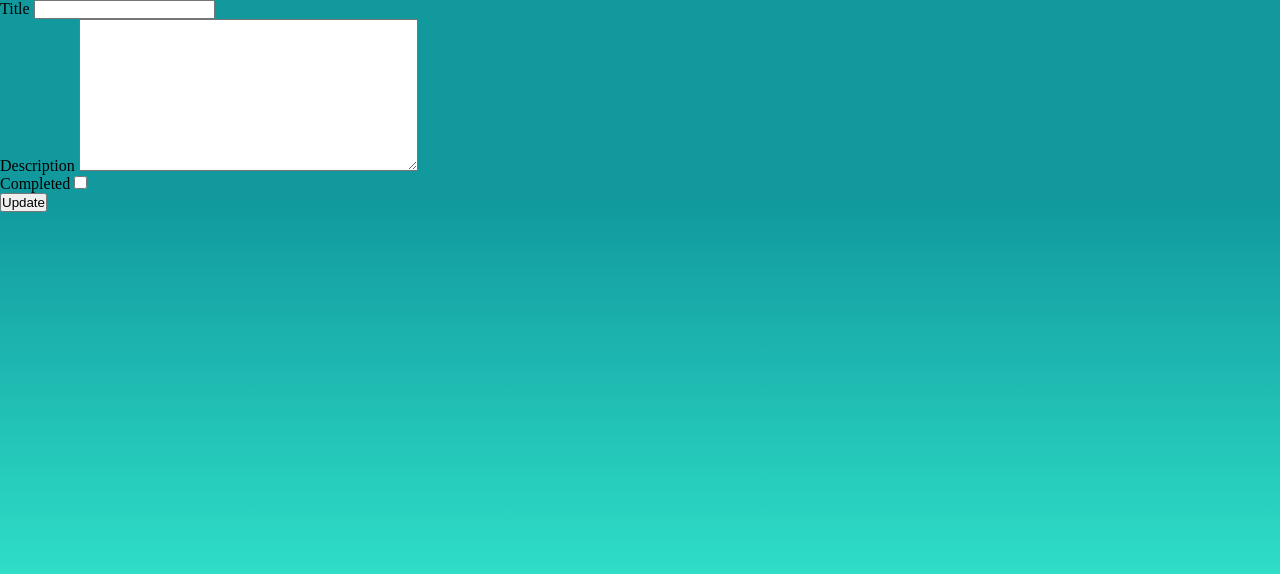
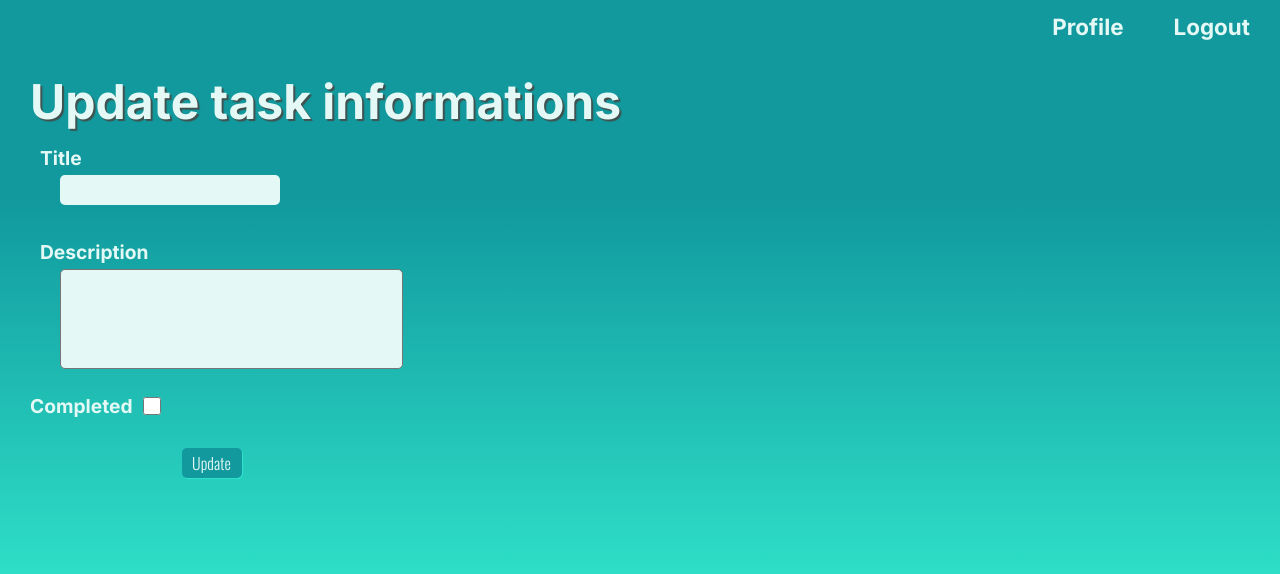
Before and after one commit to arthurvieirasilvaa/to_do_list, a Django app: template base/templates/base/update_task.html in a window 1280 px wide. Shown: the top 574 px of the page. Run offline with Django 5.2, Linux system fonts and the light colour scheme; the template is opened without the code that fills it: values that come from a table or form of the project are taken from there, others are empty.

Commit message:
Estilizei a página de atualizar uma task

```diff
--- a/base/forms.py
+++ b/base/forms.py
@@ -26,6 +26,14 @@ class UserForm(UserCreationForm):
 
 
 class TaskForm(ModelForm):
+    def __init__(self, *args, **kwargs):
+        super().__init__(*args, **kwargs)
+        self.fields["title"].widget.attrs["class"] = "form-input"
+
+        self.fields["description"].widget.attrs["id"] = "form-input-desc"
+
+        self.fields["completed"].widget.attrs["id"] = "form-input-completed"
+
     class Meta:
         model = Task
         fields = ['title', 'description', 'completed']
--- a/base/templates/base/task.html
+++ b/base/templates/base/task.html
@@ -4,7 +4,7 @@
 
     {% include 'navbar.html' %}
 
-    <div class="task-wrapper">
+    <div class="content-container">
         <div class="task-main-info-wrapper">
             <h2>{{ task.title }}</h2>
             <a href="">@{{ task.user }}</a>
--- a/base/templates/base/update_task.html
+++ b/base/templates/base/update_task.html
@@ -2,16 +2,30 @@
 
 {% block content %}
 
-    <form action="" method="post">
-        {% csrf_token %}
+    {% include 'navbar.html' %}
 
-        {% for field in form %}
-            <div class="form-field">
-                <label for="{{ field.label }}">{{ field.label }}</label>
-                {{ field }}
+    <div class="content-container">
+        <h2>Update task informations</h2>
+        <form action="" method="post">
+            {% csrf_token %}
+            {% for field in form %}
+                {% if field.field.widget.input_type ==  'checkbox' %}
+                    <div class="task-checkbox-wrapper">
+                        <label class="form-label" for="{{ field.label }}">{{ field.label }}</label>
+                        {{ field }}
+                    </div>
+                {% else %}
+                    <div class="task-field-wrapper">
+                        <label class="form-label" for="{{ field.label }}">{{ field.label }}</label>
+                        {{ field }}
+                    </div>
+                {% endif %}
+            {% endfor %}
+
+            <div class="form-button-wrapper">
+                <input class="form-button" type="submit" value="Update">
             </div>
-        {% endfor %}
-        <input type="submit" value="Update">
-    </form>
+        </form>
+    </div>
 
 {% endblock content %}
--- a/static/styles/style.css
+++ b/static/styles/style.css
@@ -358,7 +358,7 @@ p {
 
 /* Estilos para as páginas individuais das tasks */
 
-.task-wrapper {
+.content-container {
     display: flex;
     flex-direction: column;
     align-items: flex-start;
@@ -378,7 +378,7 @@ p {
     margin: 20px 0px;
 }
 
-.task-main-info-wrapper h2 {
+h2 {
     max-width: 100%;
     font-family: var(--mainfont);
     font-size: 3em;
@@ -412,3 +412,58 @@ p {
     margin-bottom: 12px;
     line-height: 1.5em;
 }
+
+/* Estilos para a página de atualizar uma task */
+
+.task-field-wrapper {
+    display: flex;
+    flex-direction: column;
+    align-items: flex-start;
+    padding: 10px;
+}
+
+#form-input-desc {
+    width: 100%;
+    min-height: 30px;
+    max-height: 100px;
+    resize: none;
+
+    border-radius: 5px;
+    background-color: var(--fontcolor1);
+
+    font-family: var(--secondfont);
+    font-size: 1em;
+    font-weight: 300;
+
+    margin-bottom: 10px;
+    margin-left: 20px;
+    padding: 2px 4px;
+}
+
+#form-input-desc:hover {
+    cursor: pointer;
+    background-color: #e4f9f5f5;
+    border: 1px solid var(--fontcolor2);
+}
+
+#form-input-desc:focus {
+    outline: 0;
+}
+
+.task-checkbox-wrapper {
+    display: flex;
+    align-items: center;
+    gap: 10px;
+}
+
+#form-input-completed {
+    cursor: pointer;
+    width: 18px;
+    height: 18px;
+    accent-color: var(--bgcolor2);
+    border: none;
+}
+
+#form-input-completed:focus {
+    outline: 0;
+}
```
